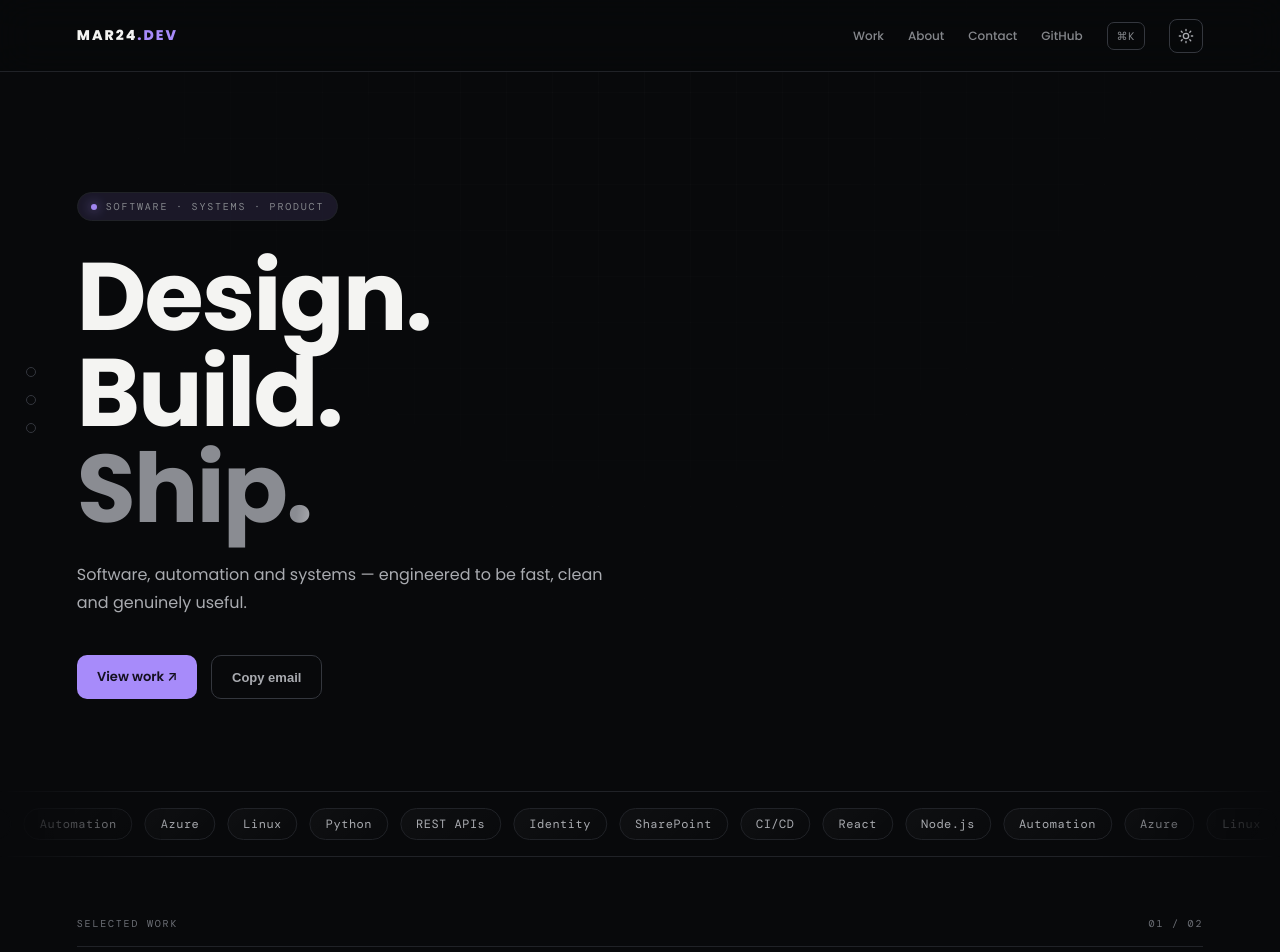
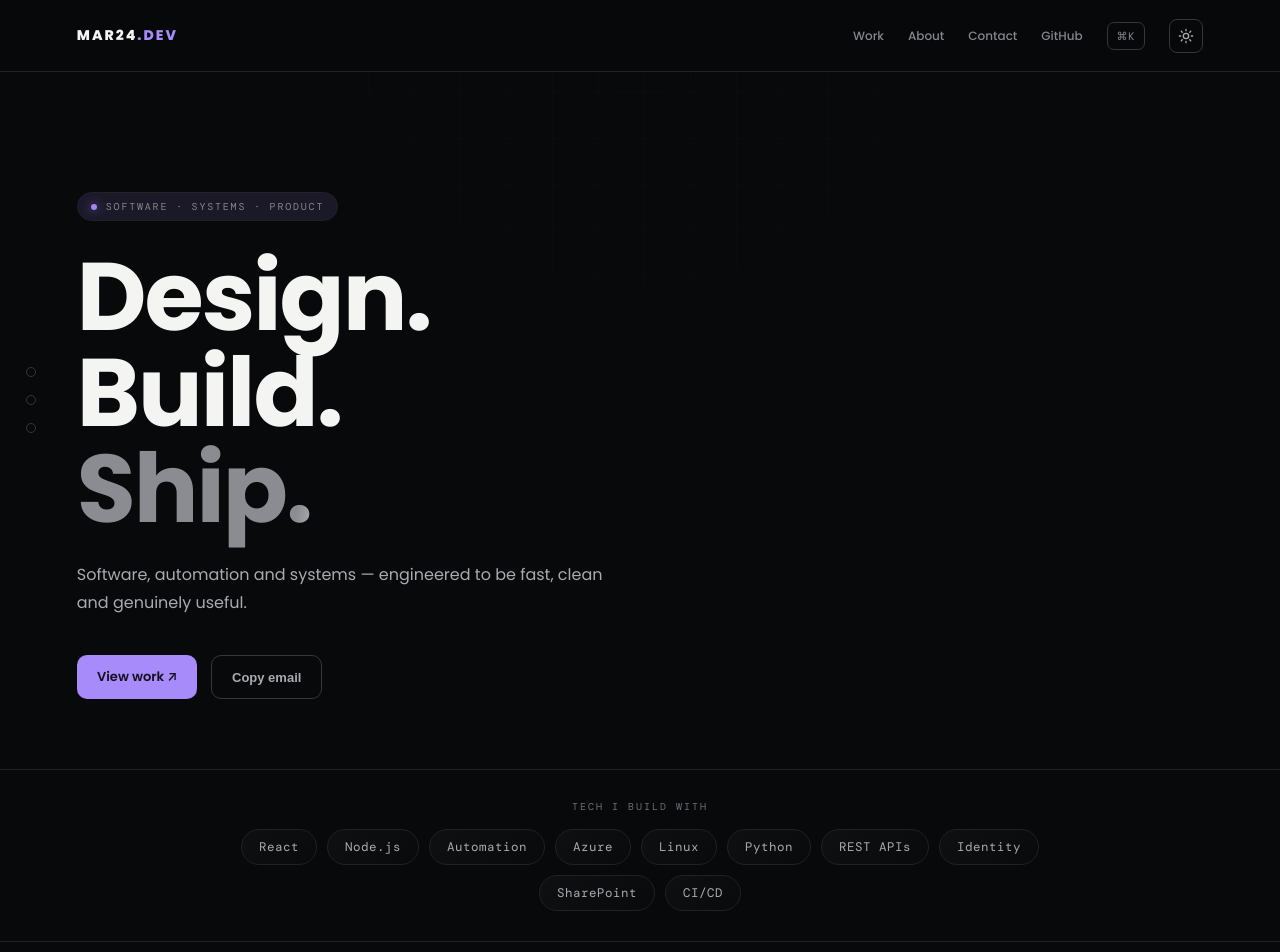
Before and after one commit to mpaguaga/mar24.dev, a React (Vite) app: page / in a window 1280 px wide. Shown: the top 952 px of the page. Built offline with nearby package versions, Linux system fonts and the light colour scheme.

Commit message:
Replace scrolling strip with static centered tech grid

```diff
--- a/src/main.jsx
+++ b/src/main.jsx
@@ -296,15 +296,11 @@ function App() {
         </section>
       </main>
 
-      {/* Seamless tech strip */}
-      <div className="marquee reveal d5">
-        <div className="marqueeTrack">
-          <div className="marqueeGroup">
-            {TECH.map((t) => <span key={t} className="chip">{t}</span>)}
-          </div>
-          <div className="marqueeGroup" aria-hidden="true">
-            {TECH.map((t) => <span key={t + "-dup"} className="chip">{t}</span>)}
-          </div>
+      {/* Static tech stack */}
+      <div className="techWrap reveal d5">
+        <span className="techLabel">Tech I build with</span>
+        <div className="techGrid">
+          {TECH.map((t) => <span key={t} className="chip">{t}</span>)}
         </div>
       </div>
 
--- a/src/styles.css
+++ b/src/styles.css
@@ -93,7 +93,7 @@ a { color: inherit; text-decoration: none; }
 
 @media (prefers-reduced-motion: reduce) {
   .reveal, [data-reveal] { animation: none !important; opacity: 1 !important; transform: none !important; transition: none !important; }
-  .shimmer, .marqueeTrack { animation: none !important; }
+  .shimmer { animation: none !important; }
 }
 
 .grain {
@@ -242,44 +242,50 @@ a { color: inherit; text-decoration: none; }
 .btnGhost { border: 1px solid var(--line-hover); color: var(--soft); background: transparent; }
 .btnGhost:hover { border-color: var(--accent); color: var(--text); }
 
-/* ---------- Tech strip (seamless) ---------- */
-.marquee {
-  margin-top: 22px;
+/* ---------- Static tech stack ---------- */
+.techWrap {
   border-top: 1px solid var(--line);
   border-bottom: 1px solid var(--line);
-  overflow: hidden;
-  padding: 16px 0;
-  -webkit-mask-image: linear-gradient(90deg, transparent, black 14%, black 86%, transparent);
-  mask-image: linear-gradient(90deg, transparent, black 14%, black 86%, transparent);
+  padding: 30px 6vw;
+  display: flex;
+  flex-direction: column;
+  align-items: center;
+  gap: 16px;
+  text-align: center;
 }
-.marqueeTrack {
+.techLabel {
+  font-family: "DM Mono", monospace;
+  font-size: 10px;
+  letter-spacing: 2px;
+  text-transform: uppercase;
+  color: #6c6f76;
+}
+.techGrid {
   display: flex;
-  width: max-content;
-  animation: marqueeMove 38s linear infinite;
-}
-.marquee:hover .marqueeTrack { animation-play-state: paused; }
-.marqueeGroup {
-  display: flex;
-  align-items: center;
-  gap: 12px;
-  padding-right: 12px; /* keeps spacing uniform across the loop seam */
+  flex-wrap: wrap;
+  justify-content: center;
+  gap: 10px;
+  max-width: 860px;
 }
 .chip {
   font-family: "DM Mono", monospace;
-  font-size: 12px;
+  font-size: 12.5px;
   letter-spacing: .5px;
   color: var(--soft);
   white-space: nowrap;
   border: 1px solid var(--line);
   border-radius: 100px;
-  padding: 7px 15px;
+  padding: 9px 17px;
   background: linear-gradient(135deg, var(--card-grad-a), var(--card-grad-b));
-  transition: border-color .2s, color .2s;
+  cursor: default;
+  transition: border-color .25s ease, color .25s ease, transform .25s ease, box-shadow .25s ease, background .25s ease;
 }
-.chip:hover { border-color: var(--accent); color: var(--text); }
-@keyframes marqueeMove {
-  from { transform: translateX(0); }
-  to   { transform: translateX(-50%); }
+.chip:hover {
+  border-color: var(--accent);
+  color: var(--text);
+  transform: translateY(-3px);
+  background: var(--accent-soft);
+  box-shadow: 0 10px 24px -12px rgba(167,139,250,.55);
 }
 
 /* ---------- Work ---------- */
@@ -480,6 +486,7 @@ a { color: inherit; text-decoration: none; }
   .intro { min-height: 440px; padding: 80px 0 50px; }
   .intro h1 { font-size: clamp(48px, 15vw, 74px); letter-spacing: -1.5px; }
   .introText { font-size: 15px; }
+  .techWrap { padding: 26px 22px; }
   .projectCard { padding: 22px; }
   .projectContent { min-height: 260px; flex-direction: column; align-items: flex-start; justify-content: end; padding: 50px 0 32px; }
   .projectContent h2 { font-size: 40px; }
```
